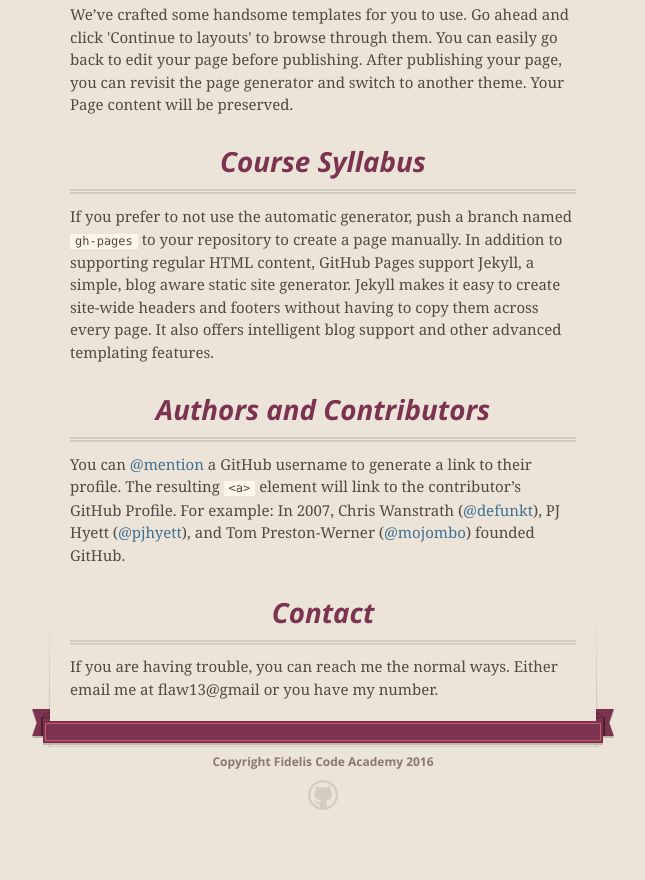
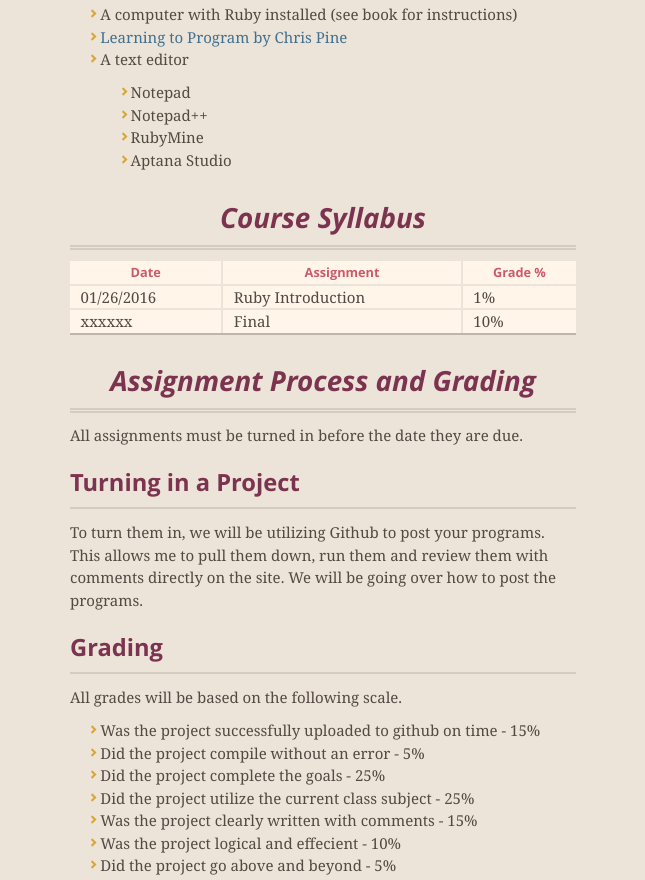
Before and after one commit to flaw1313/fideliscodeacademy, a plain HTML site: page index.html in a window 1280 px wide. Shown: the part 514-1394 px from the top of the page, without its empty margins (317-962 px from the left). Before the commit the page ends 1364 px from the top, so only its background shows below. Drawn offline with nearby package versions, Linux system fonts and the light colour scheme.

Commit message:
More info

```diff
--- a/index.html
+++ b/index.html
@@ -53,17 +53,68 @@
 <h3>
 <a id="designer-templates" class="anchor" href="#designer-templates" aria-hidden="true"><span class="octicon octicon-link"></span></a>Class Materials</h3>
 
-<p>We’ve crafted some handsome templates for you to use. Go ahead and click 'Continue to layouts' to browse through them. You can easily go back to edit your page before publishing. After publishing your page, you can revisit the page generator and switch to another theme. Your Page content will be preserved.</p>
+<ul>
+	<li> A computer with Ruby installed (see book for instructions)</li>
+	<li> <a href="">Learning to Program by Chris Pine</a></li>
+	<li> A text editor
+		<uL>
+			<li>Notepad</li>
+			<li>Notepad++</li>
+			<li>RubyMine</li>
+			<li>Aptana Studio</li>
+		</uL>
+	</li>
+</ul>
+<p></p>
 
 <h3>
 <a id="creating-pages-manually" class="anchor" href="#creating-pages-manually" aria-hidden="true"><span class="octicon octicon-link"></span></a>Course Syllabus</h3>
 
-<p>If you prefer to not use the automatic generator, push a branch named <code>gh-pages</code> to your repository to create a page manually. In addition to supporting regular HTML content, GitHub Pages support Jekyll, a simple, blog aware static site generator. Jekyll makes it easy to create site-wide headers and footers without having to copy them across every page. It also offers intelligent blog support and other advanced templating features.</p>
+<table>
+	<thead>
+		<tr>
+			<th> Date </th>
+			<th> Assignment </th>
+			<th> Grade % </th>
+		</tr>
+	</thead>
+	<tbody>
+		<tr>
+			<td> 01/26/2016</td>
+			<td> Ruby Introduction</td>
+			<td> 1% </td>
+		</tr>
+		<tr>
+			<td> xxxxxx</td>
+			<td> Final</td>
+			<td> 10% </td>
+		</tr>
+	</tbody>
+</table>
+<p></p>
 
 <h3>
-<a id="authors-and-contributors" class="anchor" href="#authors-and-contributors" aria-hidden="true"><span class="octicon octicon-link"></span></a>Authors and Contributors</h3>
+<a id="authors-and-contributors" class="anchor" href="#authors-and-contributors" aria-hidden="true"><span class="octicon octicon-link"></span></a>Assignment Process and Grading</h3>
 
-<p>You can <a href="https://github.com/blog/821" class="user-mention">@mention</a> a GitHub username to generate a link to their profile. The resulting <code>&lt;a&gt;</code> element will link to the contributor’s GitHub Profile. For example: In 2007, Chris Wanstrath (<a href="https://github.com/defunkt" class="user-mention">@defunkt</a>), PJ Hyett (<a href="https://github.com/pjhyett" class="user-mention">@pjhyett</a>), and Tom Preston-Werner (<a href="https://github.com/mojombo" class="user-mention">@mojombo</a>) founded GitHub.</p>
+<p>All assignments must be turned in before the date they are due.
+
+<h5>Turning in a Project</h5>
+To turn them in, we will be utilizing Github to post your programs. This allows me to pull them down, run them and review them with comments directly on the site. We will be going over how to post the programs.</p>
+
+<h5>Grading</h5>
+All grades will be based on the following scale.
+<uL>
+	<li>Was the project successfully uploaded to github on time - 15%</li>
+	<li>Did the project compile without an error - 5%</li>
+	<li>Did the project complete the goals - 25%</li>
+	<li>Did the project utilize the current class subject - 25% </li>
+	<li>Was the project clearly written with comments - 15%</li>
+	<li>Was the project logical and effecient - 10%</li>
+	<li>Did the project go above and beyond - 5%</li>
+</uL>
+
+
+
 
 <h3>
 <a id="support-or-contact" class="anchor" href="#support-or-contact" aria-hidden="true"><span class="octicon octicon-link"></span></a>Contact</h3>
```
